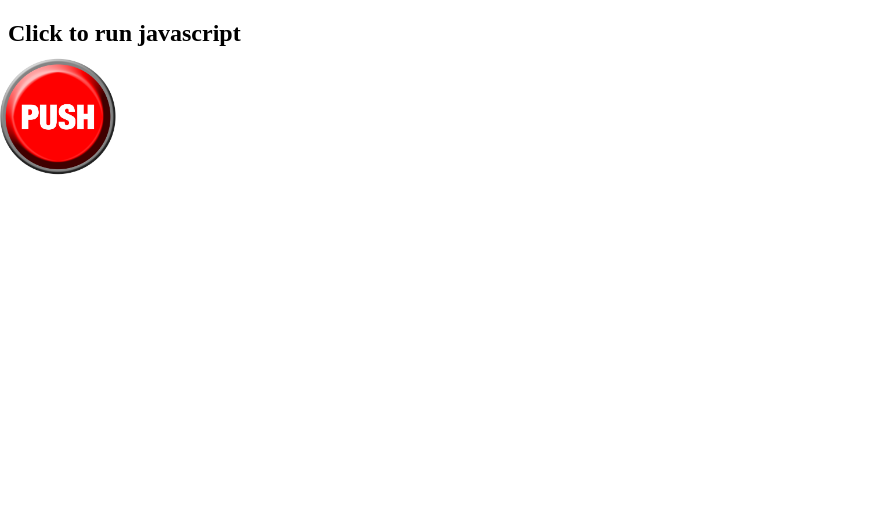
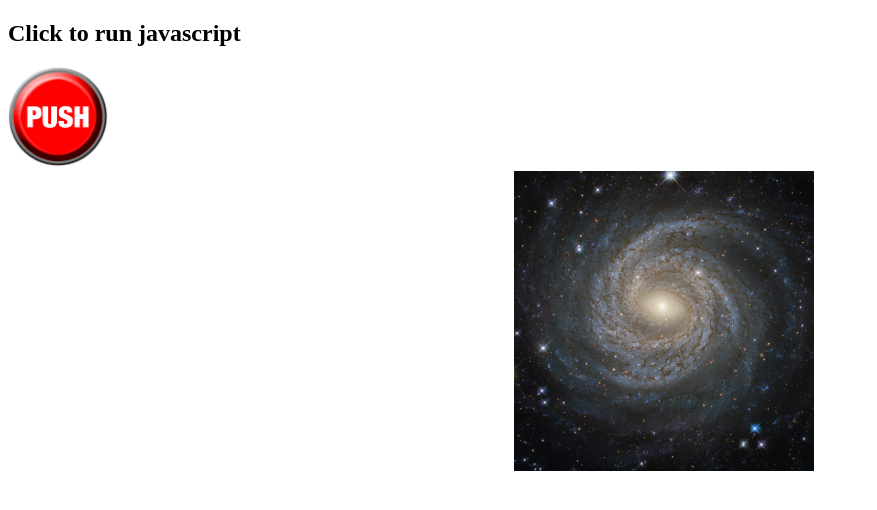
Before and after one commit to kevinnail/experiments, a plain HTML site: page index.html in a window 1280 px wide. Both pictures are taken after a click on the picture 58 px from the left and 116 px from the top of the page. Shown: the whole page, without its empty margins (0-877 px from the left). Drawn offline with Linux system fonts and the light colour scheme.

Commit message:
add spiral galaxy and some css grid

```diff
--- a/app.js
+++ b/app.js
@@ -6,9 +6,7 @@ const unPush = myButton.classList.toggle("pushed");
 //   console.log(line))};
 
 myButton.addEventListener("click", () => {
-  // console.log(showText);
   myButton.classList.toggle("pushed");
-  // myButton.setTimeout(unPush, 1000);
   setTimeout(doThis,150);
   // myButton.classList.toggle("pushed");
   // doThis();
@@ -61,18 +59,39 @@ myButton.addEventListener("click", () => {
 // };
 
 
+// function calling another function with a function- note passing
+// arguments
 const a = 2
 const b = 5
 
-function myMathMin (a,b){
-	let c=a+b;
+function myMathMin (y,z){
+	let c=y+z;
 	//console.log (c);
   return c;
 };
 
 function doThis() {
-
- myButton.classList.toggle("pushed");
+   myButton.classList.toggle("pushed");
 
   console.log(myMathMin(a,b));
 };
+
+const myImage = document.getElementById('myImage');
+let start = Date.now(); // remember start time
+let timer = setInterval(function () {
+  // how much time passed from the start?
+  let timePassed = Date.now() - start;
+
+  if (timePassed >= 2000) {
+    clearInterval(timer); // finish the animation after 2 seconds
+    return;
+  }
+  // draw the animation at the moment timePassed
+  draw(timePassed);
+}, 20);
+
+// as timePassed goes from 0 to 2000
+// left gets values from 0px to 400px
+function draw(timePassed) {
+  train.style.left = timePassed / 5 + "px";
+}
--- a/index.html
+++ b/index.html
@@ -13,6 +13,9 @@
             <h1>Click to run javascript</h1>
             <img src="./push-button.png" alt="button1" id="button1"/>
         </section>
+        <section id="space-grid">
+            <img src="./spiral-galaxy.jpg" alt="spiral-galaxy" id="myImage"/>
+        </section>
     </main>
     <script type="module" src="./app.js"></script>
 </body>
--- a/style.css
+++ b/style.css
@@ -1,7 +1,25 @@
+.body{
+
+}
+
 #button1 {
     width: 100px;
 }
 
 .pushed {
-    transform: scale(1.3,1.3);
+    transform: scale(1.1,1.1);
+
 }
+
+#myImage {
+    width: 300px;
+    display:block;
+    grid-column-start: 3;
+
+}
+
+#space-grid {
+    display: grid;
+    grid-template-columns: 20% 20% 20% 20% 20%;
+    grid-template-rows: 20% 20% 20% 20% 20%;
+}
```
Also changed, not shown: spiral-galaxy.jpg (added).
